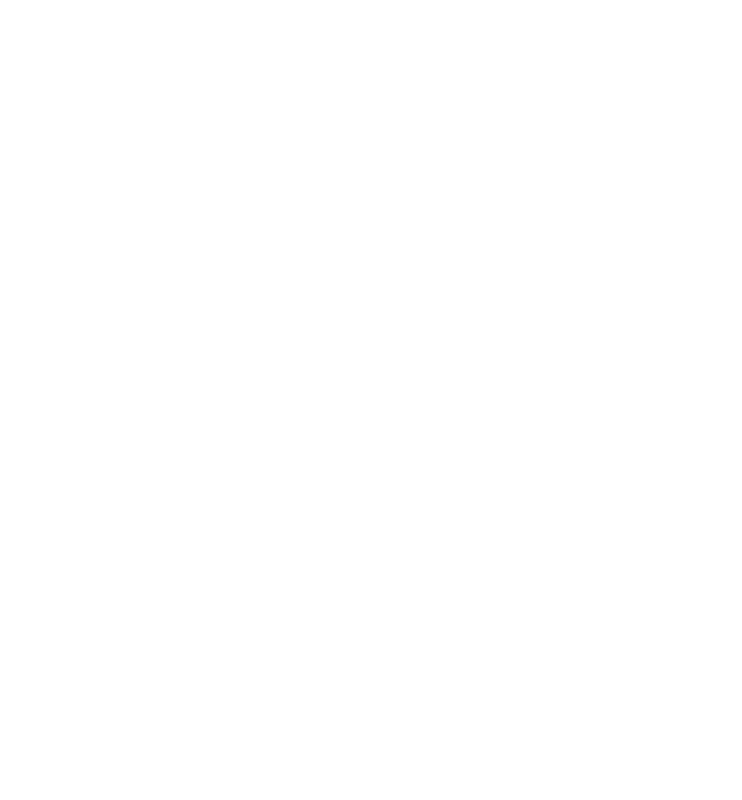
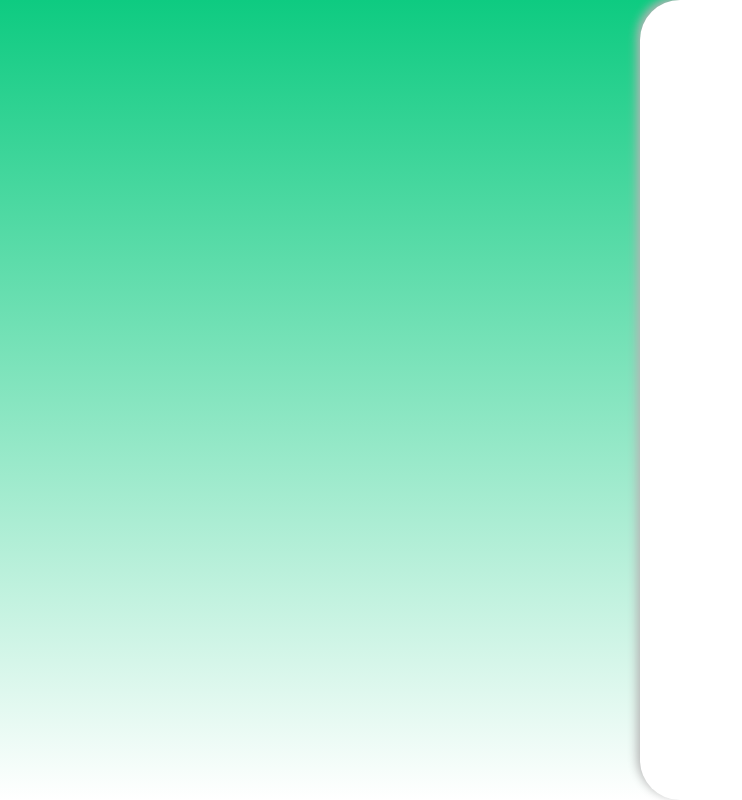
Before and after one commit to Yodayeong/StockCodi, a React (Create React App) app: page / in a window 1280 px wide. Shown: the whole page, without its empty margins (0-742 px from the left). Built offline with nearby package versions, Linux system fonts and the light colour scheme.

Commit message:
design: 로그인 페이지 배경 완성 [여다영]

```diff
--- a/src/App.js
+++ b/src/App.js
@@ -1,10 +1,11 @@
 import logo from './logo.svg';
 import './App.css';
+import Login from './pages/Login';
 
 function App() {
   return (
     <div>
-
+      <Login />
     </div>
   );
 }
--- /dev/null
+++ b/src/pages/Login.js
@@ -0,0 +1,26 @@
+import React, {useState, useEffect} from 'react';
+import '../styles/Account.css'
+
+function Login() {
+    // const topics = [
+    //     {id:1, title:'이메일 주소'},
+    //     {id:2, title:'비밀번호'},
+    // ]
+    // const lis = []
+    // for(let i=0; i<topics.length; i++) {
+    //     let t = topics[i];
+    //     lis.push(<p>{t.title}</p>)
+    // }
+    return (
+        <div class="account-background">
+            <div class="account-box">
+            </div>
+            <div class="account-box">
+                <div class="account-input-box">
+                </div>
+            </div>
+        </div>
+    );
+}
+
+export default Login;
--- a/src/styles/Account.css
+++ b/src/styles/Account.css
@@ -0,0 +1,20 @@
+.account-background {
+    background: linear-gradient(#0ECB81, white);
+    display: flex;
+    flex-direction:row;
+    justify-content: center;
+    align-items:center;
+    height:100vh;
+}
+
+.account-box{
+    width:50vw;
+}
+
+.account-input-box{
+    border-radius: 40px 0 0 40px;
+    height:100vh;
+    width: 50vw;
+    background-color:white;
+    box-shadow:-3px -3px 10px 0.1px rgb(181, 181, 181);
+}
```
Also changed, not shown: src/pages/Account.js (deleted).
